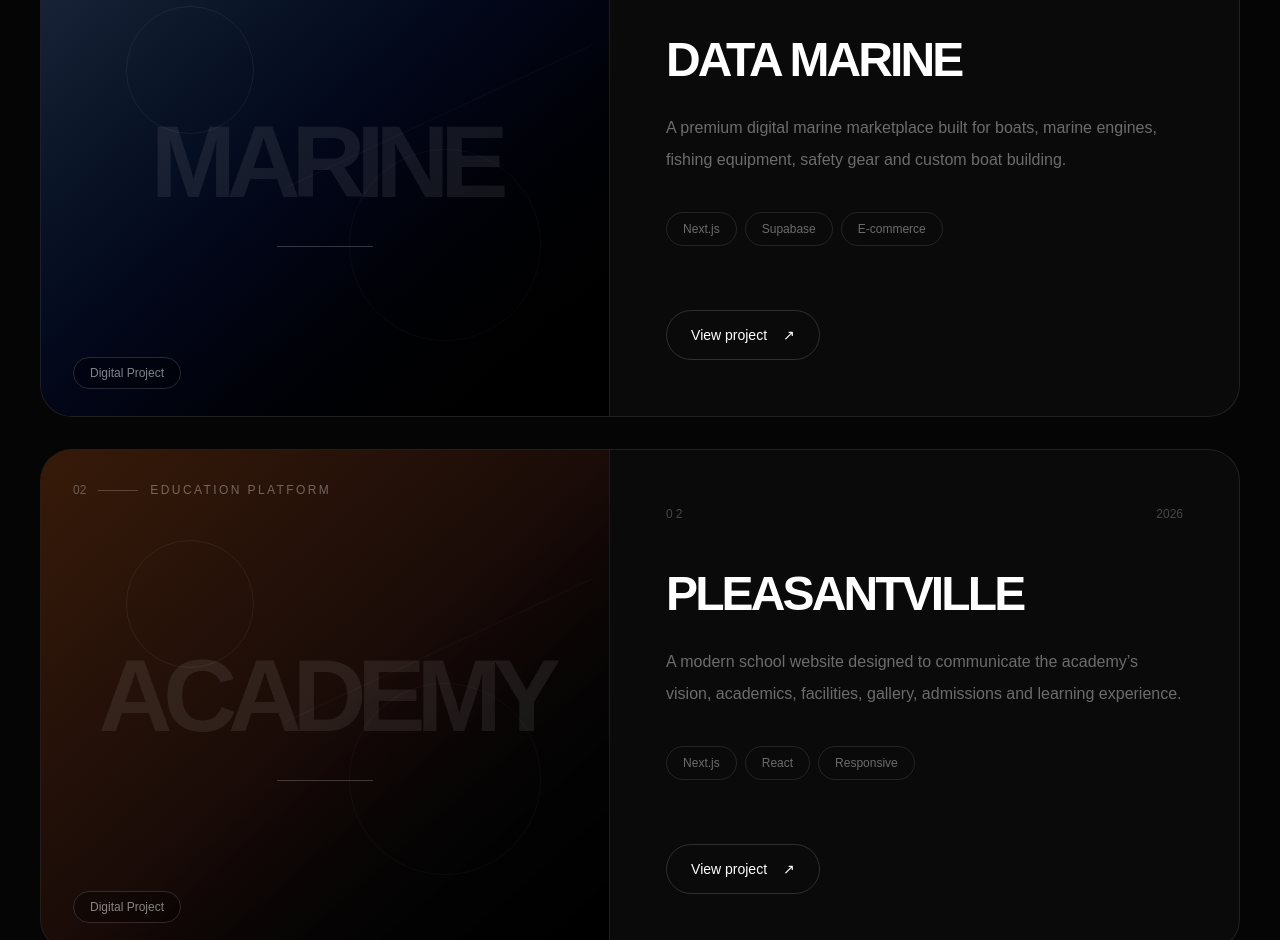
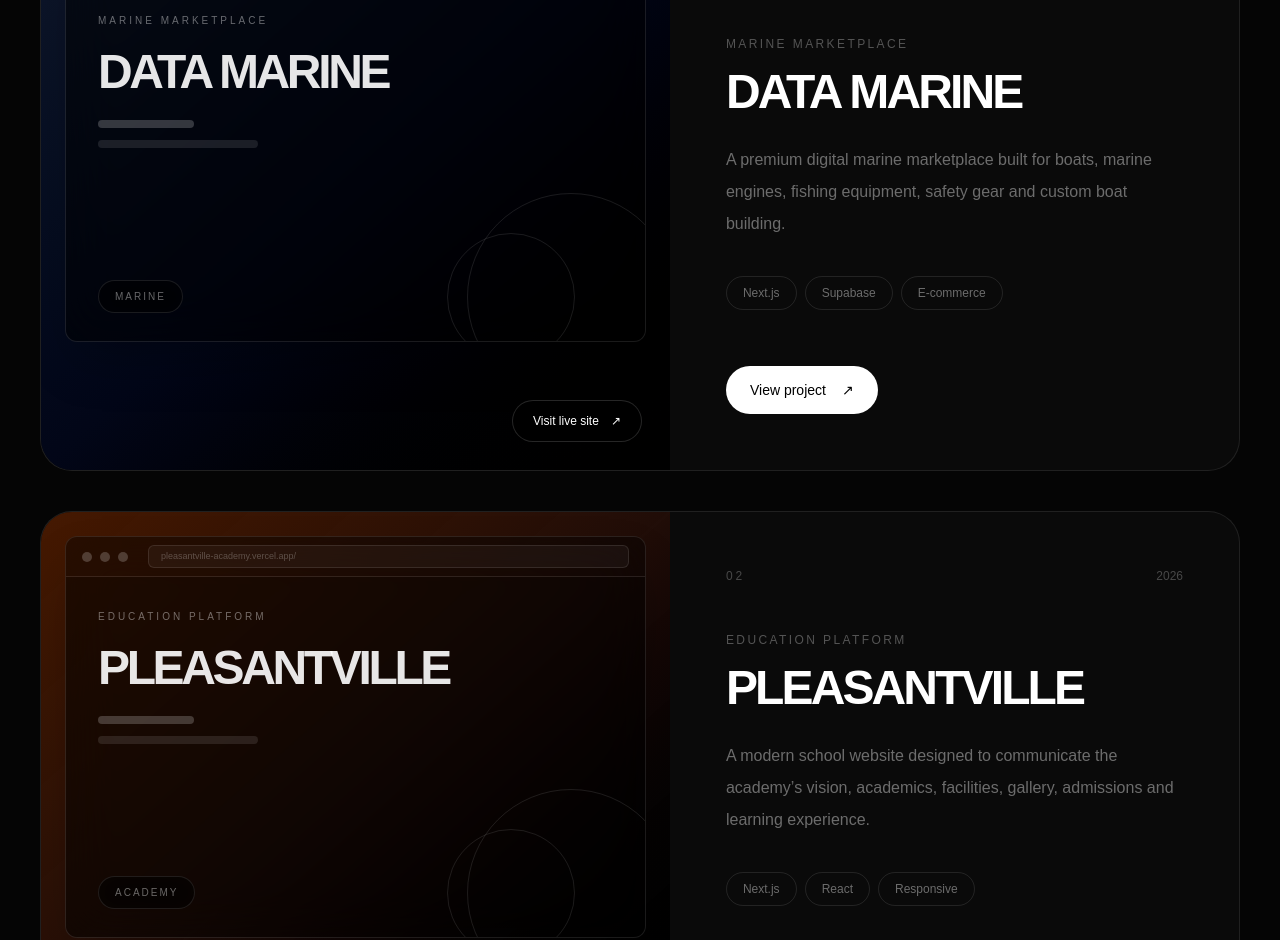
Before and after one commit to Tjoshuaa/joshua-portfolio, a Next.js app: page / in a window 1280 px wide. Shown: the part 1860-2800 px from the top of the page. Built offline with nearby package versions, Linux system fonts and the light colour scheme.

Commit message:
Refactor project and service data structure

```diff
--- a/app/page.tsx
+++ b/app/page.tsx
@@ -1,6 +1,7 @@
 'use client'
 
 import { useState } from 'react'
+import ProjectPreview from '@/components/ProjectPreview'
 
 const projects = [
   {
@@ -11,8 +12,7 @@
       'A premium digital marine marketplace built for boats, marine engines, fishing equipment, safety gear and custom boat building.',
     tags: ['Next.js', 'Supabase', 'E-commerce'],
     url: 'https://www.datamarine.ng/',
-    accent: 'MARINE',
-    type: 'marine',
+    type: 'marine' as const,
   },
   {
     number: '02',
@@ -22,8 +22,7 @@
       'A modern school website designed to communicate the academy’s vision, academics, facilities, gallery, admissions and learning experience.',
     tags: ['Next.js', 'React', 'Responsive'],
     url: 'https://pleasantville-academy.vercel.app/',
-    accent: 'ACADEMY',
-    type: 'education',
+    type: 'education' as const,
   },
   {
     number: '03',
@@ -33,42 +32,17 @@
       'An integrated agricultural business concept connecting farming, processing, packaging, distribution and direct customer delivery.',
     tags: ['Strategy', 'Branding', 'Business'],
     url: '#contact',
-    accent: 'FARM',
-    type: 'farm',
+    type: 'farm' as const,
   },
 ]
 
 const services = [
-  {
-    number: '01',
-    title: 'Web Development',
-    description: 'Modern, responsive websites and digital experiences.',
-  },
-  {
-    number: '02',
-    title: 'Business Strategy',
-    description: 'Turning ideas into structured and commercially viable businesses.',
-  },
-  {
-    number: '03',
-    title: 'Digital Products',
-    description: 'Planning and building useful digital products from concept to launch.',
-  },
-  {
-    number: '04',
-    title: 'UI / UX',
-    description: 'Clean interfaces designed around clarity and user experience.',
-  },
-  {
-    number: '05',
-    title: 'Digital Marketing',
-    description: 'Digital presence, positioning and growth-focused thinking.',
-  },
-  {
-    number: '06',
-    title: 'Project Management',
-    description: 'Taking projects from an idea to a working final product.',
-  },
+  ['01', 'Web Development', 'Modern, responsive websites and digital experiences.'],
+  ['02', 'Business Strategy', 'Turning ideas into structured and commercially viable businesses.'],
+  ['03', 'Digital Products', 'Planning and building useful digital products from concept to launch.'],
+  ['04', 'UI / UX', 'Clean interfaces designed around clarity and user experience.'],
+  ['05', 'Digital Marketing', 'Digital presence, positioning and growth-focused thinking.'],
+  ['06', 'Project Management', 'Taking projects from an idea to a working final product.'],
 ]
 
 export default function Home() {
@@ -76,18 +50,18 @@
 
   return (
     <main className="min-h-screen overflow-x-hidden bg-[#050505] text-white">
-      {/* Background atmosphere */}
+
+      {/* BACKGROUND */}
       <div className="pointer-events-none fixed inset-0 -z-10 overflow-hidden">
         <div className="absolute left-1/2 top-[-300px] h-[600px] w-[600px] -translate-x-1/2 rounded-full bg-white/[0.035] blur-[140px]" />
-
         <div className="absolute right-[-250px] top-[35%] h-[500px] w-[500px] rounded-full bg-purple-500/[0.045] blur-[150px]" />
-
         <div className="absolute left-[-250px] top-[70%] h-[500px] w-[500px] rounded-full bg-blue-500/[0.035] blur-[150px]" />
       </div>
 
       {/* NAVIGATION */}
       <nav className="sticky top-0 z-50 border-b border-white/[0.08] bg-[#050505]/75 backdrop-blur-2xl">
         <div className="mx-auto flex h-20 max-w-7xl items-center justify-between px-6 lg:px-10">
+
           <a
             href="#"
             className="text-xl font-bold tracking-[-0.07em]"
@@ -96,45 +70,33 @@
           </a>
 
           <div className="hidden items-center gap-10 md:flex">
-            <a
-              href="#about"
-              className="text-sm text-white/45 transition hover:text-white"
-            >
+            <a href="#about" className="text-sm text-white/45 transition hover:text-white">
               About
             </a>
 
-            <a
-              href="#work"
-              className="text-sm text-white/45 transition hover:text-white"
-            >
+            <a href="#work" className="text-sm text-white/45 transition hover:text-white">
               Work
             </a>
 
-            <a
-              href="#services"
-              className="text-sm text-white/45 transition hover:text-white"
-            >
+            <a href="#services" className="text-sm text-white/45 transition hover:text-white">
               Services
             </a>
 
-            <a
-              href="#contact"
-              className="text-sm text-white/45 transition hover:text-white"
-            >
+            <a href="#contact" className="text-sm text-white/45 transition hover:text-white">
               Contact
             </a>
           </div>
 
           <a
             href="#contact"
-            className="hidden rounded-full border border-white/15 bg-white/[0.03] px-5 py-2.5 text-sm transition duration-300 hover:bg-white hover:text-black md:block"
+            className="hidden rounded-full border border-white/15 px-5 py-2.5 text-sm transition hover:bg-white hover:text-black md:block"
           >
             Let's Talk
           </a>
 
           <button
             onClick={() => setMenuOpen(!menuOpen)}
-            className="text-sm text-white md:hidden"
+            className="text-sm md:hidden"
           >
             {menuOpen ? 'Close' : 'Menu'}
           </button>
@@ -164,9 +126,10 @@
       </nav>
 
       {/* HERO */}
-      <section className="relative">
+      <section>
         <div className="mx-auto flex min-h-[calc(100vh-80px)] max-w-7xl items-center px-6 py-24 lg:px-10">
           <div className="w-full">
+
             <div className="mb-9 flex items-center gap-3">
               <span className="relative flex h-2.5 w-2.5">
                 <span className="absolute inline-flex h-full w-full animate-ping rounded-full bg-emerald-400 opacity-50" />
@@ -187,6 +150,7 @@
             </h1>
 
             <div className="mt-14 flex flex-col gap-10 md:flex-row md:items-end md:justify-between">
+
               <p className="max-w-xl text-lg leading-8 text-white/45">
                 I'm Thompson Joshua — a business strategist and digital
                 builder creating modern websites, digital products and
@@ -195,14 +159,14 @@
 
               <a
                 href="#work"
-                className="group flex w-fit items-center gap-5 rounded-full bg-white px-7 py-4 text-sm font-semibold text-black transition duration-300 hover:scale-[1.04]"
+                className="group flex w-fit items-center gap-5 rounded-full bg-white px-7 py-4 text-sm font-semibold text-black transition hover:scale-[1.04]"
               >
                 Explore my work
-
-                <span className="transition-transform duration-300 group-hover:translate-x-1">
+                <span className="transition-transform group-hover:translate-x-1">
                   →
                 </span>
               </a>
+
             </div>
           </div>
         </div>
@@ -211,6 +175,7 @@
       {/* STATS */}
       <section className="border-y border-white/[0.08]">
         <div className="mx-auto grid max-w-7xl gap-10 px-6 py-16 md:grid-cols-3 lg:px-10">
+
           <div>
             <p className="text-5xl font-semibold tracking-[-0.05em]">
               03<span className="text-white/25">+</span>
@@ -237,6 +202,7 @@
               The next chapter
             </p>
           </div>
+
         </div>
       </section>
 
@@ -246,6 +212,7 @@
         className="mx-auto max-w-7xl px-6 py-32 lg:px-10"
       >
         <div className="grid gap-16 lg:grid-cols-[0.65fr_1.35fr]">
+
           <div>
             <p className="text-xs uppercase tracking-[0.3em] text-white/25">
               01 — About
@@ -264,15 +231,18 @@
               stage through strategy, design, development and launch.
             </p>
           </div>
+
         </div>
       </section>
 
-      {/* PROJECT SHOWCASE */}
+      {/* PROJECTS */}
       <section
         id="work"
         className="mx-auto max-w-7xl px-6 pb-32 lg:px-10"
       >
+
         <div className="mb-14 flex flex-col justify-between gap-6 md:flex-row md:items-end">
+
           <div>
             <p className="text-xs uppercase tracking-[0.3em] text-white/25">
               02 — Selected work
@@ -287,65 +257,31 @@
             A selection of digital products, websites and business concepts
             developed from idea to execution.
           </p>
+
         </div>
 
-        <div className="space-y-8">
+        <div className="space-y-10">
+
           {projects.map((project) => (
             <article
               key={project.number}
-              className="group overflow-hidden rounded-[2rem] border border-white/[0.09] bg-white/[0.025] transition duration-500 hover:border-white/20"
+              className="overflow-hidden rounded-[2rem] border border-white/[0.09] bg-white/[0.025] transition duration-500 hover:border-white/20"
             >
-              <div className="grid lg:grid-cols-[0.95fr_1.05fr]">
-                {/* PROJECT VISUAL */}
-                <div className="relative min-h-[360px] overflow-hidden border-b border-white/[0.08] lg:min-h-[500px] lg:border-b-0 lg:border-r">
-                  <div
-                    className={`absolute inset-0 ${
-                      project.type === 'marine'
-                        ? 'bg-gradient-to-br from-slate-800 via-slate-950 to-black'
-                        : project.type === 'education'
-                          ? 'bg-gradient-to-br from-amber-900/40 via-orange-950/30 to-black'
-                          : 'bg-gradient-to-br from-green-950 via-black to-emerald-950/30'
-                    }`}
-                  />
 
-                  <div className="absolute inset-0 opacity-30">
-                    <div className="absolute left-[15%] top-[18%] h-32 w-32 rounded-full border border-white/20" />
-                    <div className="absolute bottom-[15%] right-[12%] h-48 w-48 rounded-full border border-white/10" />
-                    <div className="absolute left-[40%] top-[40%] h-px w-[60%] rotate-[-25deg] bg-white/10" />
-                  </div>
+              <div className="grid lg:grid-cols-[1.05fr_0.95fr]">
 
-                  <div className="absolute left-8 top-8 flex items-center gap-3">
-                    <span className="text-xs text-white/30">
-                      {project.number}
-                    </span>
+                {/* PREVIEW */}
+                <ProjectPreview
+                  type={project.type}
+                  title={project.title}
+                  url={project.url}
+                />
 
-                    <span className="h-px w-10 bg-white/20" />
+                {/* INFORMATION */}
+                <div className="flex flex-col justify-between p-8 md:p-12 lg:p-14">
 
-                    <span className="text-xs uppercase tracking-[0.2em] text-white/35">
-                      {project.category}
-                    </span>
-                  </div>
+                  <div>
 
-                  <div className="absolute inset-0 flex items-center justify-center">
-                    <div className="text-center">
-                      <p className="text-[clamp(4rem,8vw,8rem)] font-bold tracking-[-0.09em] text-white/[0.08]">
-                        {project.accent}
-                      </p>
-
-                      <div className="mx-auto mt-2 h-px w-24 bg-white/20" />
-                    </div>
-                  </div>
-
-                  <div className="absolute bottom-8 left-8">
-                    <span className="rounded-full border border-white/15 bg-black/30 px-4 py-2 text-xs text-white/50 backdrop-blur-md">
-                      Digital Project
-                    </span>
-                  </div>
-                </div>
-
-                {/* PROJECT INFO */}
-                <div className="flex flex-col justify-between p-8 md:p-12 lg:p-14">
-                  <div>
                     <div className="flex items-center justify-between">
                       <span className="text-xs uppercase tracking-[0.25em] text-white/25">
                         {project.number}
@@ -356,7 +292,11 @@
                       </span>
                     </div>
 
-                    <h3 className="mt-12 text-4xl font-semibold tracking-[-0.06em] md:text-5xl">
+                    <p className="mt-12 text-xs uppercase tracking-[0.2em] text-white/30">
+                      {project.category}
+                    </p>
+
+                    <h3 className="mt-4 text-4xl font-semibold tracking-[-0.06em] md:text-5xl">
                       {project.title}
                     </h3>
 
@@ -374,30 +314,31 @@
                         </span>
                       ))}
                     </div>
+
                   </div>
 
                   <div className="mt-14">
                     <a
                       href={project.url}
-                      target={project.url.startsWith('http') ? '_blank' : undefined}
-                      rel={
-                        project.url.startsWith('http')
-                          ? 'noopener noreferrer'
-                          : undefined
-                      }
-                      className="group/link flex w-fit items-center gap-4 rounded-full border border-white/15 px-6 py-3.5 text-sm transition duration-300 hover:bg-white hover:text-black"
+                      target="_blank"
+                      rel="noopener noreferrer"
+                      className="group flex w-fit items-center gap-4 rounded-full bg-white px-6 py-3.5 text-sm font-medium text-black transition hover:scale-[1.03]"
                     >
                       View project
 
-                      <span className="transition-transform duration-300 group-hover/link:translate-x-1">
+                      <span className="transition-transform group-hover:translate-x-1">
                         ↗
                       </span>
                     </a>
                   </div>
+
                 </div>
+
               </div>
+
             </article>
           ))}
+
         </div>
       </section>
 
@@ -407,11 +348,13 @@
         className="border-y border-white/[0.08]"
       >
         <div className="mx-auto max-w-7xl px-6 py-32 lg:px-10">
+
           <p className="text-xs uppercase tracking-[0.3em] text-white/25">
             03 — Capabilities
           </p>
 
           <div className="mt-14 grid gap-16 lg:grid-cols-[0.7fr_1.3fr]">
+
             <h2 className="text-4xl font-semibold leading-[0.95] tracking-[-0.06em] md:text-6xl">
               What I
               <br />
@@ -421,24 +364,26 @@
             </h2>
 
             <div className="grid gap-px overflow-hidden rounded-[2rem] border border-white/10 bg-white/10 sm:grid-cols-2">
-              {services.map((service) => (
+
+              {services.map(([number, title, description]) => (
                 <div
-                  key={service.number}
-                  className="group bg-[#050505] p-8 transition duration-300 hover:bg-white/[0.04]"
+                  key={number}
+                  className="group bg-[#050505] p-8 transition hover:bg-white/[0.04]"
                 >
                   <span className="text-xs text-white/20">
-                    {service.number}
+                    {number}
                   </span>
 
                   <h3 className="mt-9 text-lg font-medium transition group-hover:translate-x-1">
-                    {service.title}
+                    {title}
                   </h3>
 
                   <p className="mt-4 text-sm leading-6 text-white/30">
-                    {service.description}
+                    {description}
                   </p>
                 </div>
               ))}
+
             </div>
           </div>
         </div>
@@ -449,10 +394,13 @@
         id="contact"
         className="mx-auto max-w-7xl px-6 py-32 lg:px-10"
       >
+
         <div className="relative overflow-hidden rounded-[2rem] border border-white/10 bg-white/[0.025] p-8 md:p-16 lg:p-24">
+
           <div className="pointer-events-none absolute right-[-100px] top-[-100px] h-[300px] w-[300px] rounded-full bg-white/[0.04] blur-[100px]" />
 
           <div className="relative">
+
             <p className="text-xs uppercase tracking-[0.3em] text-white/25">
               04 — Contact
             </p>
@@ -460,7 +408,9 @@
             <h2 className="mt-8 max-w-5xl text-5xl font-semibold leading-[0.92] tracking-[-0.07em] md:text-8xl">
               Have an idea?
               <br />
-              <span className="text-white/25">Let's build it.</span>
+              <span className="text-white/25">
+                Let's build it.
+              </span>
             </h2>
 
             <p className="mt-10 max-w-xl text-base leading-8 text-white/40">
@@ -471,17 +421,20 @@
 
             <a
               href="mailto:hello@joshuathompson.dev"
-              className="mt-10 inline-flex rounded-full bg-white px-7 py-4 text-sm font-semibold text-black transition duration-300 hover:scale-[1.04]"
+              className="mt-10 inline-flex rounded-full bg-white px-7 py-4 text-sm font-semibold text-black transition hover:scale-[1.04]"
             >
               Get in touch →
             </a>
+
           </div>
         </div>
       </section>
 
       {/* FOOTER */}
       <footer className="border-t border-white/[0.08]">
-        <div className="mx-auto flex max-w-7xl flex-col gap-6 px-6 py-10 md:flex-row md:items-center md:justify-between lg:px-10">
+
+        <div className="mx-auto flex max-w-7xl flex-col gap-8 px-6 py-10 md:flex-row md:items-center md:justify-between lg:px-10">
+
           <div>
             <p className="text-lg font-semibold tracking-[-0.05em]">
               TJ<span className="text-white/25">.</span>
@@ -493,6 +446,7 @@
           </div>
 
           <div className="flex flex-wrap gap-6 text-sm text-white/30">
+
             <a
               href="https://github.com/Tjoshuaa"
               target="_blank"
@@ -502,20 +456,16 @@
               GitHub
             </a>
 
-            <a
-              href="#"
-              className="transition hover:text-white"
-            >
+            <a href="#" className="transition hover:text-white">
               LinkedIn
             </a>
 
-            <a
-              href="#"
-              className="transition hover:text-white"
-            >
+            <a href="#" className="transition hover:text-white">
               Instagram
             </a>
+
           </div>
+
         </div>
 
         <div className="mx-auto max-w-7xl px-6 pb-8 lg:px-10">
@@ -523,7 +473,9 @@
             © 2026 Thompson Joshua. All rights reserved.
           </p>
         </div>
+
       </footer>
+
     </main>
   )
 }
```
